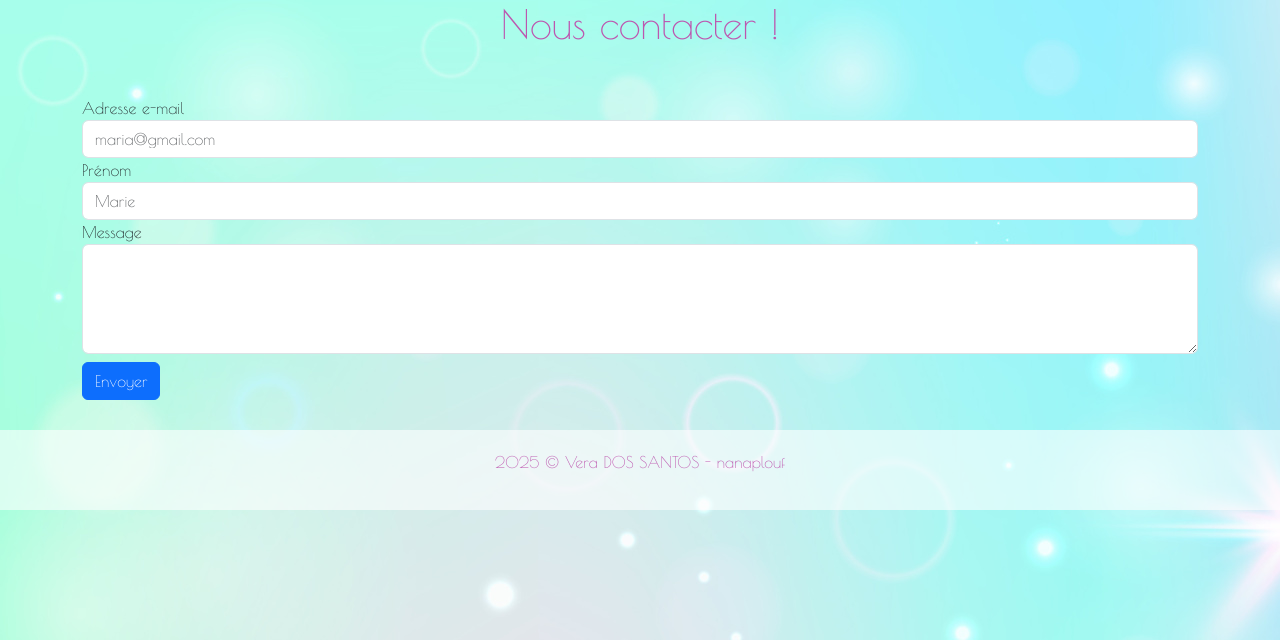
After one commit to nanaplouf/herosCreature, a PHP site: page /form.php in a window 1280 px wide. The commit adds this page. Shown: the top 640 px of the page. Run offline with PHP 8.4, Linux system fonts and the light colour scheme.

Commit message:
exercice 6

```diff
--- /dev/null
+++ b/form.php
@@ -0,0 +1,26 @@
+<?php
+    require_once 'partials/head.php';
+?>
+<h1>Nous contacter ! </h1>
+    <form action="">
+        <div class="container mt-5">
+            <div class="form-group">
+                <label for="email">Adresse e-mail</label>
+                <input type="email" class="form-control" name="email" placeholder="maria@gmail.com" required>
+            </div>
+
+            <div class="form-group">
+                <label for="prenom">Prénom</label>
+                <input type="text" class="form-control" name="prenom" placeholder="Marie" required>
+            </div>
+
+            <div class="form-group">
+                <label for="message">Message</label>
+                <textarea class="form-control" name="message" rows="4"></textarea>
+            </div>
+
+            <button type="submit" class="btn btn-primary mt-2">Envoyer</button>
+        </div>
+    </form>
+<?php
+    require_once 'partials/footer.php';
--- a/index.php
+++ b/index.php
@@ -24,6 +24,11 @@
             }
             ?>
         </div>
+        <div class="row mt-5">
+            <div class="col-1"><a href="form.php" class="btn btn-warning ">Contact</a></div>
+
+        </div>
+
     </div>
 <?php
     require_once 'partials/footer.php';
```
